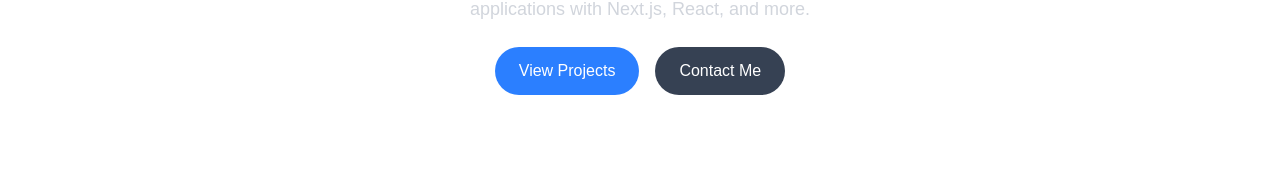
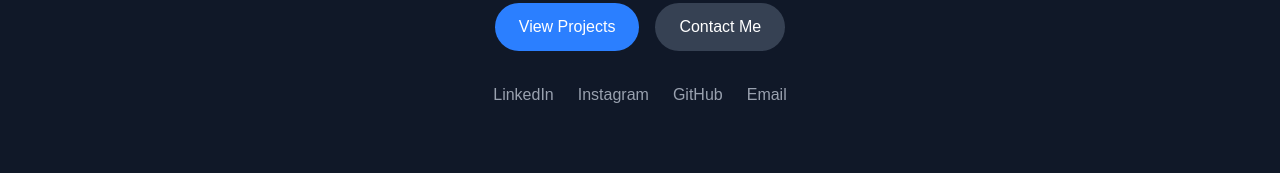
Before and after one commit to VinLvy/D-portfolio, a Next.js app: page / in a window 1280 px wide. Shown: the part 481-654 px from the top of the page. Built offline with nearby package versions, Linux system fonts and the light colour scheme.

Commit message:
Home 1.1

```diff
--- a/src/app/layout.js
+++ b/src/app/layout.js
@@ -24,7 +24,7 @@ export default function RootLayout({ children }) {
         className={`${geistSans.variable} ${geistMono.variable} antialiased`}
       >
         <Navbar /> {/* Navbar akan muncul di semua halaman */}
-        <main className="container mx-auto p-4">{children}</main>
+        <main className="w-full">{children}</main>
       </body>
     </html>
   );
--- a/src/app/page.js
+++ b/src/app/page.js
@@ -3,7 +3,7 @@ import Link from "next/link";
 
 export default function Home() {
   return (
-    <div className="flex flex-col items-center justify-center min-h-screen px-6 py-12 text-center">
+    <div className="flex flex-col items-center justify-center min-h-screen w-full text-center bg-gray-900 text-white">
       {/* Foto Profil */}
       <Image
         className="rounded-full shadow-lg mb-6"
@@ -15,7 +15,7 @@ export default function Home() {
       />
 
       {/* Nama dan Deskripsi */}
-      <h1 className="text-4xl font-bold text-white mb-4">Davin P F</h1>
+      <h1 className="text-4xl font-bold mb-4">Davin P F</h1>
       <p className="text-lg text-gray-300 max-w-lg">
         Full-Stack Developer | Passionate about building modern web applications with Next.js, React, and more.
       </p>
@@ -35,6 +35,22 @@ export default function Home() {
           Contact Me
         </Link>
       </div>
+
+      {/* Social Media Links */}
+      <div className="mt-8 flex space-x-6 text-gray-400">
+        <Link href="https://linkedin.com/in/yourprofile" target="_blank" className="hover:text-white transition">
+          LinkedIn
+        </Link>
+        <Link href="https://instagram.com/yourprofile" target="_blank" className="hover:text-white transition">
+          Instagram
+        </Link>
+        <Link href="https://github.com/yourprofile" target="_blank" className="hover:text-white transition">
+          GitHub
+        </Link>
+        <Link href="mailto:your.email@example.com" className="hover:text-white transition">
+          Email
+        </Link>
+      </div>
     </div>
   );
 }
```
